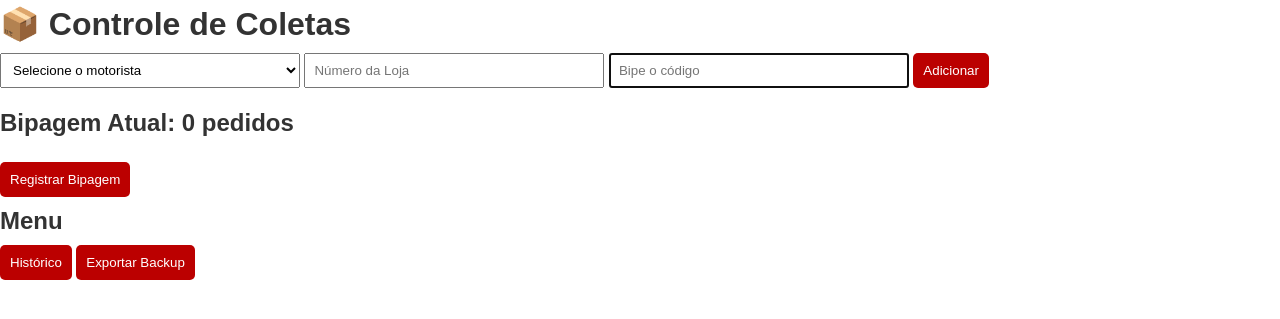
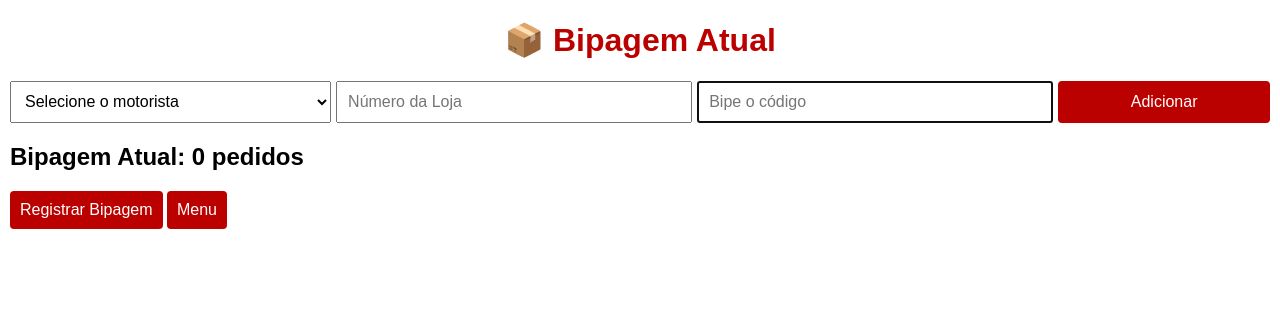
Before and after one commit to jeansantos997705-png/coleta-oms, a Flask app: page / in a window 1280 px wide. Shown: the top 319 px of the page. Run offline with Flask 3, Linux system fonts and the light colour scheme.

Commit message:
correção

```diff
--- a/static/script.js
+++ b/static/script.js
@@ -1,11 +1,12 @@
 let bipagemAtual = [];
 
+// --- Bipagem ---
 function atualizarListaBipagem() {
     const lista = document.getElementById("bipagemAtual");
     lista.innerHTML = "";
-    bipagemAtual.forEach((item) => {
+    bipagemAtual.forEach(codigo => {
         const li = document.createElement("li");
-        li.textContent = item;
+        li.textContent = codigo;
         lista.appendChild(li);
     });
     document.getElementById("contador").innerText = bipagemAtual.length;
@@ -16,17 +17,12 @@ function adicionarCodigo() {
     const codigo = codigoInput.value.trim();
     const msg = document.getElementById("mensagem");
 
-    if (!codigo) {
-        msg.innerText = "Digite ou bip um código!";
-        return;
-    }
-
-    if (codigo.length !== 12 || codigo[9] !== '-') { // Exemplo: 12 caracteres com traço na posição 10
+    if (!codigo) { msg.innerText = "Digite ou bip um código!"; return; }
+    if (codigo.length !== 12 || codigo[9] !== '-') {
         msg.innerText = "Código inválido! Deve ter 12 caracteres e incluir o traço.";
         codigoInput.value = "";
         return;
     }
-
     if (bipagemAtual.includes(codigo)) {
         msg.innerText = `Código ${codigo} já adicionado na bipagem atual!`;
         codigoInput.value = "";
@@ -34,16 +30,14 @@ function adicionarCodigo() {
     }
 
     bipagemAtual.push(codigo);
-    msg.innerText = `Código ${codigo} adicionado na bipagem atual.`;
+    msg.innerText = `Código ${codigo} adicionado.`;
     codigoInput.value = "";
     atualizarListaBipagem();
 }
 
-// Permite adicionar o código ao pressionar Enter
-document.getElementById("codigo").addEventListener("keypress", function(e) {
-    if (e.key === "Enter") {
-        adicionarCodigo();
-    }
+// Enter para adicionar
+document.getElementById("codigo").addEventListener("keypress", e => {
+    if (e.key === "Enter") adicionarCodigo();
 });
 
 async function registrarBipagem() {
@@ -51,15 +45,8 @@ async function registrarBipagem() {
     const loja = document.getElementById("loja").value.trim();
     const msg = document.getElementById("mensagem");
 
-    if (!motorista || !loja) {
-        msg.innerText = "Selecione o motorista e informe a loja!";
-        return;
-    }
-
-    if (bipagemAtual.length === 0) {
-        msg.innerText = "Nenhum código na bipagem atual!";
-        return;
-    }
+    if (!motorista || !loja) { msg.innerText = "Selecione o motorista e informe a loja!"; return; }
+    if (bipagemAtual.length === 0) { msg.innerText = "Nenhum código na bipagem atual!"; return; }
 
     for (let codigo of bipagemAtual) {
         await fetch("/registrar", {
@@ -74,11 +61,39 @@ async function registrarBipagem() {
     msg.innerText = "Bipagem registrada com sucesso!";
 }
 
-// Funções placeholder
-function abrirHistorico() {
-    alert("Aqui abrirá o histórico de coletas.");
+// --- Navegação de páginas ---
+function abrirMenu() {
+    document.querySelectorAll(".pagina").forEach(p => p.classList.remove("ativa"));
+    document.getElementById("pagina-menu").classList.add("ativa");
 }
 
+function voltarBipagem() {
+    document.querySelectorAll(".pagina").forEach(p => p.classList.remove("ativa"));
+    document.getElementById("pagina-bipagem").classList.add("ativa");
+}
+
+function abrirHistorico() {
+    document.querySelectorAll(".pagina").forEach(p => p.classList.remove("ativa"));
+    document.getElementById("pagina-historico").classList.add("ativa");
+    carregarHistorico();
+}
+
+function voltarMenu() {
+    document.querySelectorAll(".pagina").forEach(p => p.classList.remove("ativa"));
+    document.getElementById("pagina-menu").classList.add("ativa");
+}
+
+// --- Histórico (placeholder) ---
+function carregarHistorico() {
+    const lista = document.getElementById("historico-lista");
+    lista.innerHTML = "<li>Carregando histórico...</li>";
+}
+
+function aplicarFiltros() {
+    alert("Aqui aplicamos filtros de motorista, loja e data.");
+}
+
+// --- Backup (placeholder) ---
 function exportarBackup() {
     alert("Aqui você exporta o backup em Excel.");
 }
--- a/static/style.css
+++ b/static/style.css
@@ -1,79 +1,18 @@
 body {
     font-family: Arial, sans-serif;
-    margin: 0;
-    padding: 0;
+    margin: 10px;
     background: #fff;
-    color: #333;
+    color: #000;
 }
 
-header {
-    display: flex;
-    justify-content: space-between;
-    align-items: center;
-    background: #b00;
-    color: white;
-    padding: 10px 20px;
-}
+h1 { color: #b00; text-align: center; }
 
-h1, h2, h3 {
-    margin: 5px 0;
-}
+.pagina { display: none; }
+.pagina.ativa { display: block; }
 
-button {
-    padding: 10px;
-    margin: 5px 0;
-    cursor: pointer;
-    border: none;
-    border-radius: 5px;
-    background: #b00;
-    color: white;
-}
-
-button:hover {
-    background: #900;
-}
-
-main {
-    padding: 20px;
-}
-
-#bipagemAtual, #formBipagem {
-    margin-bottom: 20px;
-}
-
-input, select {
-    padding: 8px;
-    margin: 5px 0;
-    width: 100%;
-    max-width: 300px;
-    box-sizing: border-box;
-}
-
-ul {
-    list-style: none;
-    padding: 0;
-}
-
-li {
-    background: #f4f4f4;
-    margin-bottom: 5px;
-    padding: 8px;
-    border-radius: 5px;
-}
-
-.oculto {
-    display: none;
-}
-
-/* Menu e histórico */
-#menu, #paginaHistorico {
-    position: fixed;
-    top: 0;
-    left: 0;
-    width: 100%;
-    height: 100%;
-    background: white;
-    z-index: 100;
-    padding: 20px;
-    overflow-y: auto;
-}
+#form { display: flex; flex-wrap: wrap; gap: 5px; margin-bottom: 10px; }
+input, select, button { flex: 1 1 auto; padding: 10px; font-size: 1rem; }
+ul { list-style: none; padding: 0; }
+li { background: #f4f4f4; margin: 3px 0; padding: 8px; border-radius: 4px; }
+button { background: #b00; color: #fff; border: none; border-radius: 4px; cursor: pointer; }
+button:hover { background: #900; }
--- a/templates/index.html
+++ b/templates/index.html
@@ -2,11 +2,14 @@
 <html lang="pt-BR">
 <head>
   <meta charset="UTF-8" />
+  <meta name="viewport" content="width=device-width, initial-scale=1.0">
   <title>Controle de Coletas</title>
   <link rel="stylesheet" href="/static/style.css" />
 </head>
 <body>
-  <h1>📦 Controle de Coletas</h1>
+  <!-- Página principal: bipagem atual -->
+  <div id="pagina-bipagem" class="pagina ativa">
+    <h1>📦 Bipagem Atual</h1>
 
     <div id="form">
       <select id="motorista">
@@ -32,10 +35,29 @@
     <ul id="bipagemAtual"></ul>
 
     <button onclick="registrarBipagem()">Registrar Bipagem</button>
+    <button onclick="abrirMenu()">Menu</button>
+  </div>
 
-  <h2>Menu</h2>
+  <!-- Página menu -->
+  <div id="pagina-menu" class="pagina">
+    <h1>Menu</h1>
     <button onclick="abrirHistorico()">Histórico</button>
     <button onclick="exportarBackup()">Exportar Backup</button>
+    <button onclick="voltarBipagem()">Voltar</button>
+  </div>
+
+  <!-- Página histórico -->
+  <div id="pagina-historico" class="pagina">
+    <h1>Histórico de Coletas</h1>
+    <div id="filtros">
+      <input type="text" id="filtrar-motorista" placeholder="Filtrar por motorista" />
+      <input type="text" id="filtrar-loja" placeholder="Filtrar por loja" />
+      <input type="date" id="filtrar-data" />
+      <button onclick="aplicarFiltros()">Filtrar</button>
+    </div>
+    <ul id="historico-lista"></ul>
+    <button onclick="voltarMenu()">Voltar</button>
+  </div>
 
   <script src="/static/script.js"></script>
 </body>
```
Lines whose indentation alone changed are shown as unchanged.
